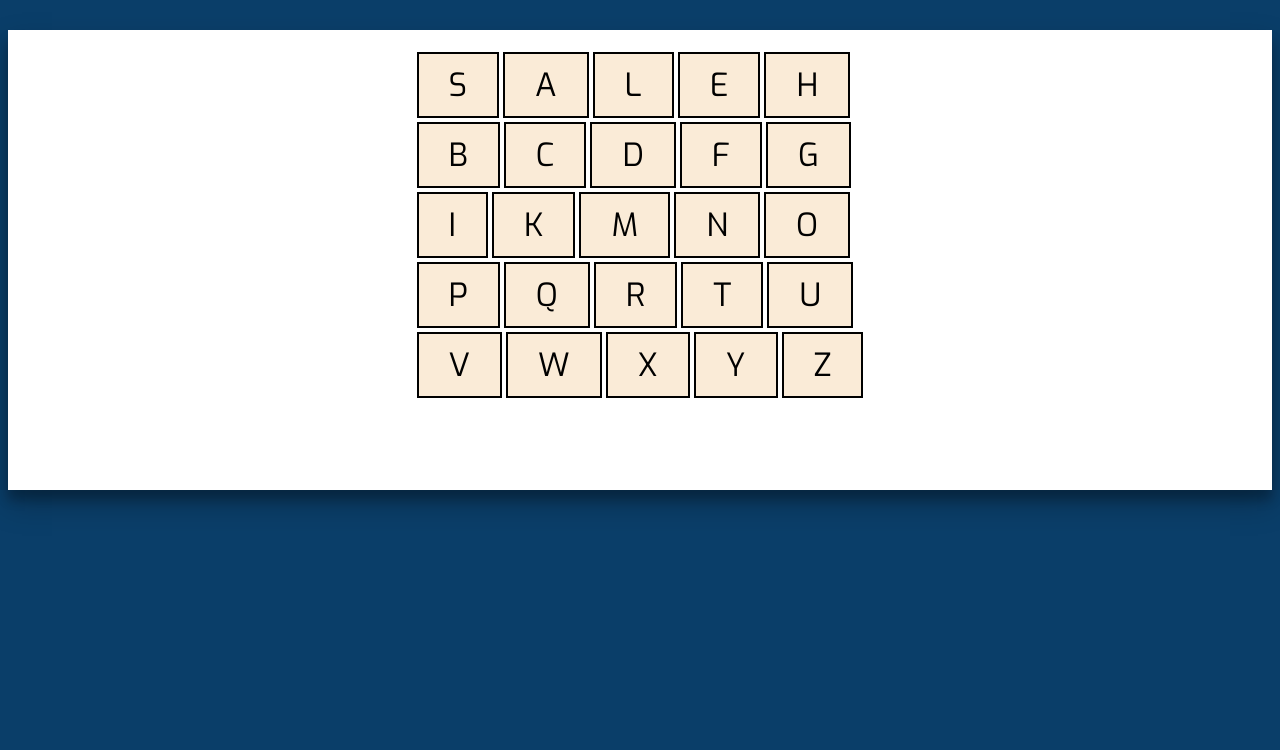
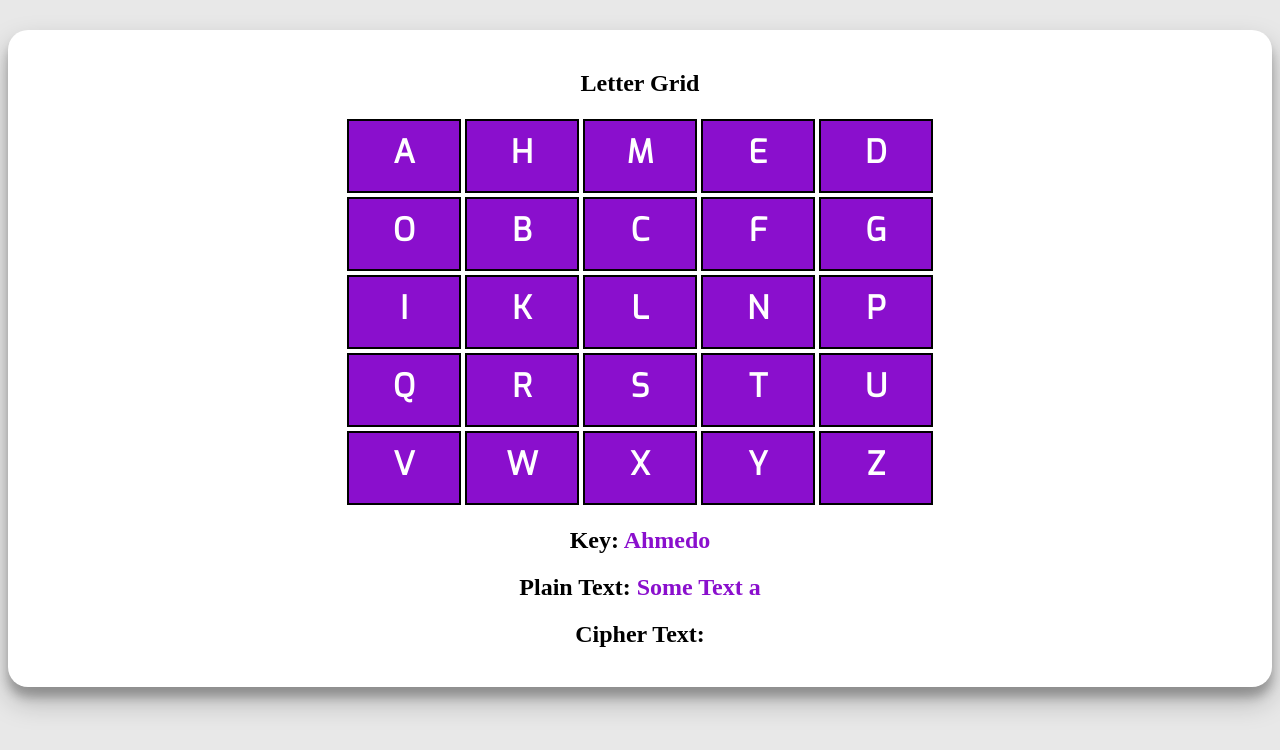
Before and after one commit to Sal7one/Playfair-Cipher, a plain HTML site: page index.html in a window 1280 px wide. Drawn offline with Linux system fonts and the light colour scheme.

Commit message:
working on encryption

```diff
--- a/index.html
+++ b/index.html
@@ -8,12 +8,23 @@
     <link href="https://fonts.googleapis.com/css?family=Exo" rel="stylesheet">
     <link href="https://maxcdn.bootstrapcdn.com/font-awesome/4.6.3/css/font-awesome.min.css" rel="stylesheet">
     <link rel="stylesheet" href="styles.css">
-    <title>Document</title>
+    <title>Play cipher</title>
 </head>
 <body>
 
     <div class="container">
-      <div id="output"></div>
+
+        <h2 class="subtitle" >Letter Grid</h2>
+
+    <div id="grid"></div>
+
+    <div class="output">
+        <h2 class="subtitle" >Key: <span id="key" ></span> </h2>
+        <h2 class="subtitle" >Plain Text: <span id="plain" ></span> </h2>
+        <h2 class="subtitle" >Cipher Text: <span id="cipher" ></span> </h2>
+    </div>
+    </div>
+
 
     <script src="play.js"> </script>
 </body>
--- a/play.js
+++ b/play.js
@@ -1,4 +1,4 @@
-const AplphaBetLetters = [
+const ALPHABET = [
     'a',
     'b',
     'c',
@@ -26,41 +26,44 @@ const AplphaBetLetters = [
     'z',
 ]
 
+let plainText = "Some Text a"
+let cipherText = ""
+let key = "Ahmedo"
+let grid = null
+let gridElm = document.querySelector("#grid");
+let keyElm = document.querySelector("#key");
+let plainTextElm = document.querySelector("#plain");
+let cipherTextElm = document.querySelector("#cipher");
 
-function generateGrid(key, plainText){
+function generateGrid(key) {
 
     let uniqueKeyArray = new Set()
 
     // Build unqiue matrix
- for(let i = 0; i< key.length; i++ )
+    for (let i = 0; i < key.length; i++)
         uniqueKeyArray.add(key[i].toLowerCase())
 
-let uniqueMatrix = Array.from(new Set([...uniqueKeyArray, ...AplphaBetLetters]))
+    let uniqueMatrix = Array.from(new Set([...uniqueKeyArray, ...ALPHABET]))
 
     let splittedArray = []
-while(uniqueMatrix.length) {
-    splittedArray.push(uniqueMatrix.splice(0,5));
+    while (uniqueMatrix.length) {
+        splittedArray.push(uniqueMatrix.splice(0, 5));
     }
 
+    grid = splittedArray
     let allRows = ""
     // Build unqiue matrix
- for(i = 0; i < splittedArray.length; i++ ){
-    allRows+= buildLetterRow(splittedArray[i])
+    for (i = 0; i < splittedArray.length; i++) {
+        allRows += buildLetterRow(splittedArray[i])
     }
 
- console.log(splittedArray)
-
-
- document.querySelector("#output").innerHTML = allRows
-
+    gridElm.innerHTML = allRows
 }
 
-function buildLetterRow(arrayOfLetters){
-
+function buildLetterRow(arrayOfLetters) {
     let letters = ""
-
     arrayOfLetters.forEach(letter => {
-    letters+=`<div class="letter" id="${letter}">${letter.toUpperCase()}</div>`
+        letters += `<div class="letter" id="${letter}">${letter.toUpperCase()}</div>`
     });
 
     return `<div class="row">
@@ -68,4 +71,28 @@ return `<div class="row">
   </div>`
 }
 
-generateGrid("Saleha", "Hello")
+function encrypt(plainText, grid){
+
+let plainTextWithoutSpace = plainText.replaceAll(" ", "")
+var chunks = [];
+for (var i = 0, charsLength = plainTextWithoutSpace.length; i < charsLength; i += 2) {
+    chunks.push(plainTextWithoutSpace.substring(i, i + 2));
+}
+
+let lastChunck = chunks[chunks.length-1];
+
+console.log(plainTextWithoutSpace)
+console.log(chunks)
+
+}
+
+// Generate grid
+generateGrid(key)
+
+// Key
+keyElm.innerHTML += " " + key
+plainTextElm.innerHTML += " " + plainText
+
+
+encrypt(plainText, grid)
+cipherTextElm.innerHTML += " " + cipherText
--- a/styles.css
+++ b/styles.css
@@ -1,5 +1,5 @@
 body {
-    background-color: #0a3e69;
+    background-color: #e8e8e8;
   }
 
   .row {
@@ -16,8 +16,16 @@ body {
     margin: 2px;
     font-size: 2rem;
     cursor: pointer;
-    background-color: antiquewhite;
+    width: 50px;
+    height: 50px;
+    color: white;
+    font-weight: bold;
+    background-color: rgb(138, 15, 205);
     border:  black solid 2px
+  }
+
+  .letter:hover{
+    background-color: teal;
   }
 
   .sub {
@@ -25,19 +33,42 @@ body {
     color: grey;
   }
 
+  .subtitle{
+    color: black;
+    font-weight: bold;
+  }
+
+  span{
+    color:  rgb(138, 15, 205);
+    font-weight: bold;
+  }
   .container {
     background-color: white;
     padding: 20px;
     margin: 30px auto;
-    height: 420px;
     text-align: center;
     display: flex;
     box-shadow: 0 14px 28px rgba(0, 0, 0, 0.25), 0 10px 10px rgba(0, 0, 0, 0.22);
-    align-content: space-between;
-    justify-content: space-around;
-
+    align-content: center;
+    justify-content: flex-start;
+    border-radius: 20px;
+    flex-wrap: nowrap;
+    flex-direction: column;
+    align-items: center;
   }
 
+  #grid{
+    text-align: center;
+    align-content: space-around;
+    justify-content: space-around;
+  }
+
+  #output{
+    display: flex;
+    text-align: start;
+    align-content: flex-start;
+    justify-content: flex-start;
+  }
 
   #call {
     display: inline-block;
```
Lines whose indentation alone changed are shown as unchanged.
